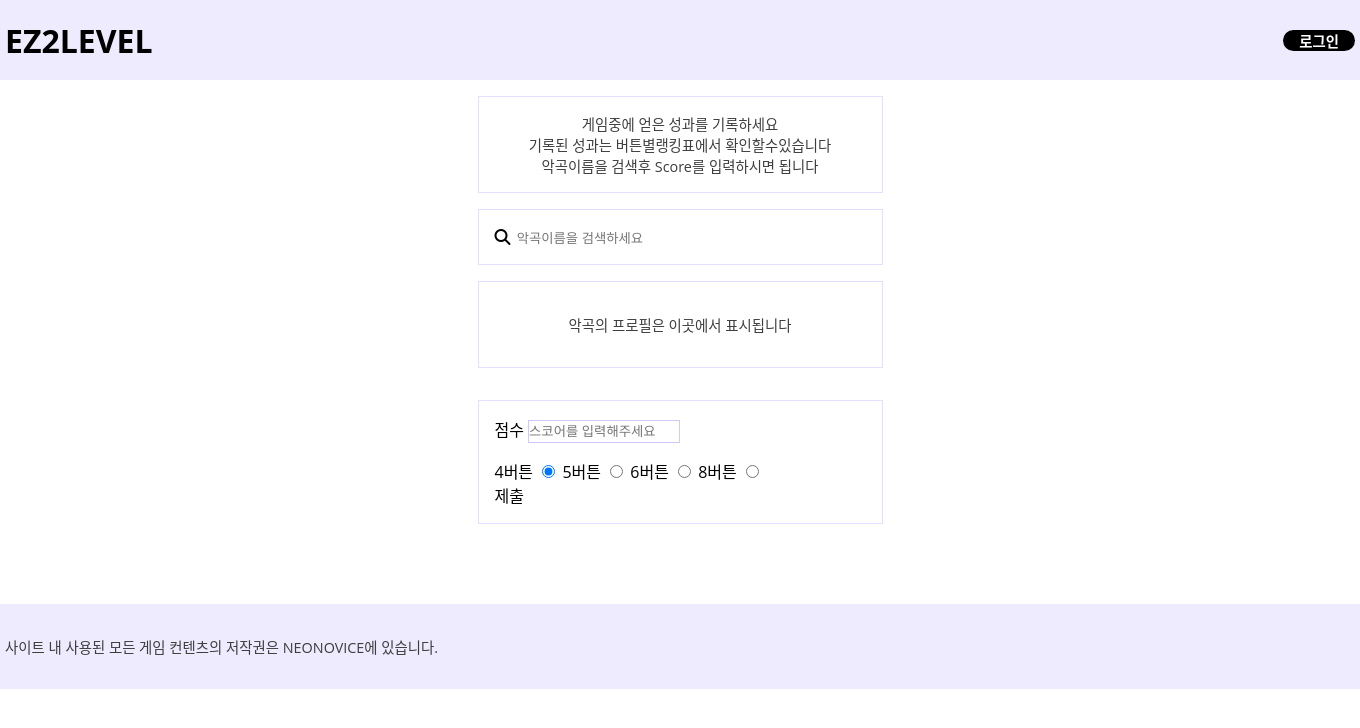
After one commit to JangHyeonChul/ez2onServer, a Spring Boot app: page /result in a window 1360 px wide. The commit adds this page. Shown: the top 728 px of the page. Run offline with Spring Boot 4, Linux system fonts and the light colour scheme; some libraries are stand-ins or nearby versions.

Commit message:
2023-06-27 feature - mypage Option 내 성과기록하기 기능 제작(임시)

```diff
--- /dev/null
+++ b/src/main/java/com/example/ez2onservertest/domain/result/ResultController.java
@@ -0,0 +1,30 @@
+package com.example.ez2onservertest.domain.result;
+
+import jakarta.servlet.http.HttpServletRequest;
+import org.springframework.stereotype.Controller;
+import org.springframework.web.bind.annotation.GetMapping;
+import org.springframework.web.bind.annotation.PostMapping;
+
+@Controller
+public class ResultController {
+
+    ResultService resultService;
+
+    public ResultController(ResultService resultService) {
+        this.resultService = resultService;
+    }
+
+    @GetMapping("/result")
+    public String result() {
+        return "resultTable";
+
+    }
+
+    @PostMapping("/result")
+    public String result(int musicNumber, String key, float score, HttpServletRequest request) {
+
+        resultService.writeResult(musicNumber, key, score, request);
+
+        return "main";
+    }
+}
--- a/src/main/resources/application.properties
+++ b/src/main/resources/application.properties
@@ -8,6 +8,6 @@
 mybatis.mapper-locations=mapper/*.xml
 
 # Kakao
-
+server.servlet.session.tracking-modes=cookie
 
 #Session Timeout
--- a/src/main/resources/static/css/dlc-rank.css
+++ b/src/main/resources/static/css/dlc-rank.css
@@ -18,9 +18,20 @@
     filter: drop-shadow(1px 1px 1px rgba(0, 0, 0, 0.5));
 }
 
+.dlc-sumnail {
+    width: 100%;
+    height: 100%;
+}
+
 
 .dlc-rank-column {
-    width: 10%;
+    width: 20%;
+    margin: 1rem;
+}
+
+.dlc-rank-column h4 {
+    text-align: center;
+
 }
 
 .dlc-text ul li {
--- a/src/main/resources/static/css/main.css
+++ b/src/main/resources/static/css/main.css
@@ -14,7 +14,8 @@
 @import url(info-key.css);
 @import url(rank-key.css);
 @import url(img-profile.css);
-
+@import url(mypage.css);
+@import url(result/result-text.css);
 
 
 html, body, div, h1, h2, h3, p {
@@ -47,6 +48,13 @@
     background: rgba(33, 122, 244, .1);  /*스크롤바 뒷 배경 색상*/
 }
 
+button{
+    all: unset;
+}
+
+white {
+    background-color: white;
+}
 
 
 body {
--- a/src/main/resources/static/css/mypage.css
+++ b/src/main/resources/static/css/mypage.css
@@ -0,0 +1,35 @@
+.mypage {
+    display: flex;
+    align-items: center;
+}
+
+.mypage h2 {
+    cursor: pointer;
+    color: white;
+    background-color: black;
+    border-radius: 2rem;
+    padding: 0 1rem;
+}
+
+
+.mypage-drop {
+    display: flex;
+    white-space: nowrap;
+    width: 0;
+    overflow: hidden;
+    padding: 1rem 0;
+
+}
+
+.mypage-drop li {
+    cursor: pointer;
+    padding: 0.2rem 0.8rem;
+}
+
+.login h2 {
+    cursor: pointer;
+    color: white;
+    background-color: black;
+    border-radius: 2rem;
+    padding: 0 1rem;
+}
--- /dev/null
+++ b/src/main/resources/static/css/result/result-text.css
@@ -0,0 +1,41 @@
+.result-text {
+    text-align: center;
+    margin-bottom: 1rem;
+    border: 1px solid var(--theme-color-03);
+    padding: 1rem;
+}
+
+.result-box {
+    width: 30%;
+}
+
+.result-select-music {
+    width: 100%;
+    display: flex;
+    justify-content: center;
+    align-items: center;
+    border: 1px solid var(--theme-color-03);
+    padding: 2rem;
+    margin-bottom: 2rem;
+}
+
+.result-sumnail {
+    height: 90px;
+    width: 90px;
+    margin-right: 3rem;
+}
+
+.result-detail {
+    background-color: red;
+}
+
+.result-submit {
+    border: 1px solid var(--theme-color-03);
+    padding: 1rem;
+}
+
+.score {
+    width: 150px;
+    padding: 0.2rem 0;
+    margin-bottom: 1rem;
+}
--- a/src/main/resources/static/css/search.css
+++ b/src/main/resources/static/css/search.css
@@ -24,6 +24,7 @@
     opacity: 0;
     width: 100%;
     height: 0;
+    z-index: 1;
     background-color: var(--theme-color-01);
     border: 1px solid var(--theme-color-03);
     border-top: none;
--- a/src/main/resources/static/js/main-rank/dlcRankHTML.js
+++ b/src/main/resources/static/js/main-rank/dlcRankHTML.js
@@ -8,7 +8,7 @@
         dlcList += '  <div class="dlc-rank maring-auto">\n' +
             '                    <div class="dlc-rank-column"><h4>' + (index + 1) + '위</h4></div>\n' +
             '                    <div class="dlc-rank-column">' +
-            '<a onclick="moveItemInfo('+ dataList.re_num +')"><img class="main-item-sumnail " src="' + dataList.re_sumnail +'"/></div></a>\n' +
+            '<a onclick="moveItemInfo('+ dataList.re_num +')"><img class="dlc-sumnail " src="' + dataList.re_sumnail +'"/></div></a>\n' +
             '                    <div class="dlc-text">\n' +
             '                        <ul>\n' +
             '                            <li><h2>제목 : ' + dataList.re_name + '</h2></li>\n' +
--- /dev/null
+++ b/src/main/resources/static/js/result/result.js
@@ -0,0 +1,102 @@
+$('#main-search').ready(function () {
+    $('#main-search').blur(function () {
+        var searchValue = $('#main-search');
+        var searchDropmenu = $('.search-dropmenu');
+
+        searchValue.val('');
+        searchDropmenu.height(0);
+        searchDropmenu.css("opacity", 0);
+    })
+})
+
+
+$('#main-search[type="text"]').on('input', function () {
+    var searchValue = $('#main-search').val();
+    var searchDropmenu = $('.search-dropmenu');
+
+
+    if (searchValue.length > 1) {
+        searchDropmenu.height(300);
+        searchDropmenu.css("opacity", 1);
+
+        $.ajax({
+            url: '/search?keyword=' + searchValue,
+            type: 'GET',
+
+            success: function (data) {
+                var dropMenuHTML = '';
+
+                if(data.length == 0) {
+                    dropMenuHTML += '<h2 class="no-search">검색된 데이터가 없습니다</h2>'
+                }
+
+                $.each(data, function (index, dataList) {
+                    dropMenuHTML += '                    <a onclick="drawResult('+ dataList.re_num +')">\n' +
+                        '                        <div class="drop-item">\n' +
+                        '                        <img class="mini-sumnail" src="' + dataList.re_sumnail +'"/>\n' +
+                        '                        <h2> ' + dataList.re_name + '</h2>\n' +
+                        '                        </div>\n' +
+                        '                    </a>'
+                })
+
+                searchDropmenu.html(dropMenuHTML);
+            },
+
+            error: function (request) {
+                console.log("실패");
+            }
+
+        })
+    }
+
+    if (searchValue.length <= 1) {
+        searchDropmenu.height(0);
+        searchDropmenu.css("opacity", 0);
+    }
+
+})
+
+function drawResult(musicNum) {
+
+
+    $.ajax({
+        url: '/music?musicnumber=' + musicNum,
+        type: 'get',
+        success: function (data) {
+            var selectMusicBox = $('.result-select-music');
+            var selectMusicHTML = '<img class="result-sumnail" src="' + data.re_sumnail + '"/>\n' +
+                '                <ul>\n' +
+                '                    <li><p>곡제목 : ' + data.re_name + '</p></li>\n' +
+                '                    <li><p>유저평점 : ' + data.re_level + '</p></li>\n' +
+                '                </ul>'
+
+            selectMusicBox.html(selectMusicHTML)
+            $('#result-hidden').val(musicNum);
+        }
+
+    })
+}
+
+function submitUserData(keyValue, musicNum) {
+    console.log(keyValue);
+    console.log(musicNum);
+
+
+    $.ajax({
+        url: '/music?musicnumber=' + musicNum,
+        type: 'get',
+        success: function (data) {
+            var selectMusicBox = $('.result-select-music');
+            var selectMusicHTML = '<img class="result-sumnail" src="' + data.re_sumnail + '"/>\n' +
+                '                <ul>\n' +
+                '                    <li><p>곡제목 : ' + data.re_name + '</p></li>\n' +
+                '                    <li><p>유저평점 : ' + data.re_level + '</p></li>\n' +
+                '                </ul>'
+
+            selectMusicBox.html(selectMusicHTML)
+            $('#result-hidden').val(musicNum);
+        }
+
+    })
+
+}
--- /dev/null
+++ b/src/main/resources/templates/resultTable.html
@@ -0,0 +1,108 @@
+<!DOCTYPE html>
+<html lang="ko" xmlns:th="http://www.thymeleaf.org">
+<head>
+    <meta charset="UTF-8">
+    <link rel="stylesheet" th:href="@{/css/main.css}">
+    <link rel="preconnect" href="https://fonts.googleapis.com">
+    <link rel="preconnect" href="https://fonts.gstatic.com" crossorigin>
+    <link href="https://fonts.googleapis.com/css2?family=Noto+Sans+KR&display=swap" rel="stylesheet">
+    <script src="https://kit.fontawesome.com/cca4aa8399.js" crossorigin="anonymous"></script>
+    <script src="http://code.jquery.com/jquery-3.5.1.min.js"></script>
+    <title>EZ2LEVEL</title>
+</head>
+
+<body>
+<div class="header">
+
+    <div class="header-nav container">
+        <h1><a th:href="@{/}">EZ2LEVEL</a></h1>
+
+        <th:block th:unless="${not #strings.isEmpty(session.userid)}">
+        <ul class="login">
+            <a href="https://kauth.kakao.com/oauth/authorize?response_type=code&client_id=fcc1110f8bd54e8c77c6821b89f9095e&redirect_uri=http://localhost:8080/login/oauth/kakaologin"><h2>로그인</h2></a>
+        </ul>
+        </th:block>
+
+        <th:block th:if="${not #strings.isEmpty(session.userid)}">
+            <div  class="mypage">
+                <h2 id="mypage">마이페이지</h2>
+                <ul id="mypage-drop" class="mypage-drop">
+                    <li><p>내정보</p></li>
+                    <li><a th:href="@{/result}"><p>성과표입력</p></a></li>
+                    <li><form th:action="@{/logout}" method="post">
+                    <button><p>로그아웃</p></button>
+                    </form></li>
+                </ul>
+            </div>
+
+        </th:block>
+
+    </div>
+</div>
+
+<div class="content container">
+
+    <div class="result-box maring-auto">
+
+        <div class="result-text">
+            <p>게임중에 얻은 성과를 기록하세요</p>
+            <p>기록된 성과는 버튼별랭킹표에서 확인할수있습니다</p>
+            <p>악곡이름을 검색후 Score를 입력하시면 됩니다</p>
+
+        </div>
+
+        <div class="result-form">
+
+            <div class="search-box">
+                <div class="search">
+                    <i class="fas fa-search"></i>
+                    <input id="main-search" type="text" placeholder="악곡이름을 검색하세요" />
+                </div>
+                <div class="search-dropmenu">
+                <!--                    Java Script : search.js-->
+                </div>
+            </div>
+
+            <div class="result-select-music">
+                <p>악곡의 프로필은 이곳에서 표시됩니다</p>
+            </div>
+
+            <div class="result-submit">
+                <input name="musicNumber" type="hidden" id="result-hidden"/>
+
+                <labal>점수</labal>
+                <input name="score" class="score" type="number" max="100" min="1" placeholder="스코어를 입력해주세요"  />
+
+                <div>
+                    <label>4버튼</label>
+                    <input name="key" type="radio" value="4K"  checked />
+
+                    <label>5버튼</label>
+                    <input name="key" type="radio" value="5K"/>
+
+                    <label>6버튼</label>
+                    <input name="key" type="radio" value="6K"/>
+
+                    <label>8버튼</label>
+                    <input name="key" type="radio" value="8K"/>
+                </div>
+                <button type="button" onclick="submitUserData()">제출</button>
+            </div>
+
+
+
+        </div>
+
+    </div>
+
+</div>
+<div class="footer-info">
+    <div class="footer-text container">
+        <p>사이트 내 사용된 모든 게임 컨텐츠의 저작권은 NEONOVICE에 있습니다.</p>
+    </div>
+
+</div>
+<script th:src="@{/js/result/result.js}"></script>
+
+</body>
+</html>
```
Also changed, not shown: src/main/java/com/example/ez2onservertest/domain/kakaologin/LoginServiceImpl.java (+4 -4 lines), src/main/java/com/example/ez2onservertest/domain/result/ResultAPI.java (added, +31 -0 lines), src/main/java/com/example/ez2onservertest/domain/result/ResultDTO.java (added, +27 -0 lines), src/main/java/com/example/ez2onservertest/domain/result/ResultMapper.java (added, +18 -0 lines), src/main/java/com/example/ez2onservertest/domain/result/ResultService.java (added, +16 -0 lines), src/main/java/com/example/ez2onservertest/domain/result/ResultServiceImpl.java (added, +68 -0 lines), src/main/resources/mapper/result.xml (added, +32 -0 lines), src/main/resources/static/js/main-rank/main_DLCRank.js (+2 -12 lines), src/main/resources/static/js/mypage.js (added, +13 -0 lines), src/main/resources/templates/main.html (+14 -19 lines).
